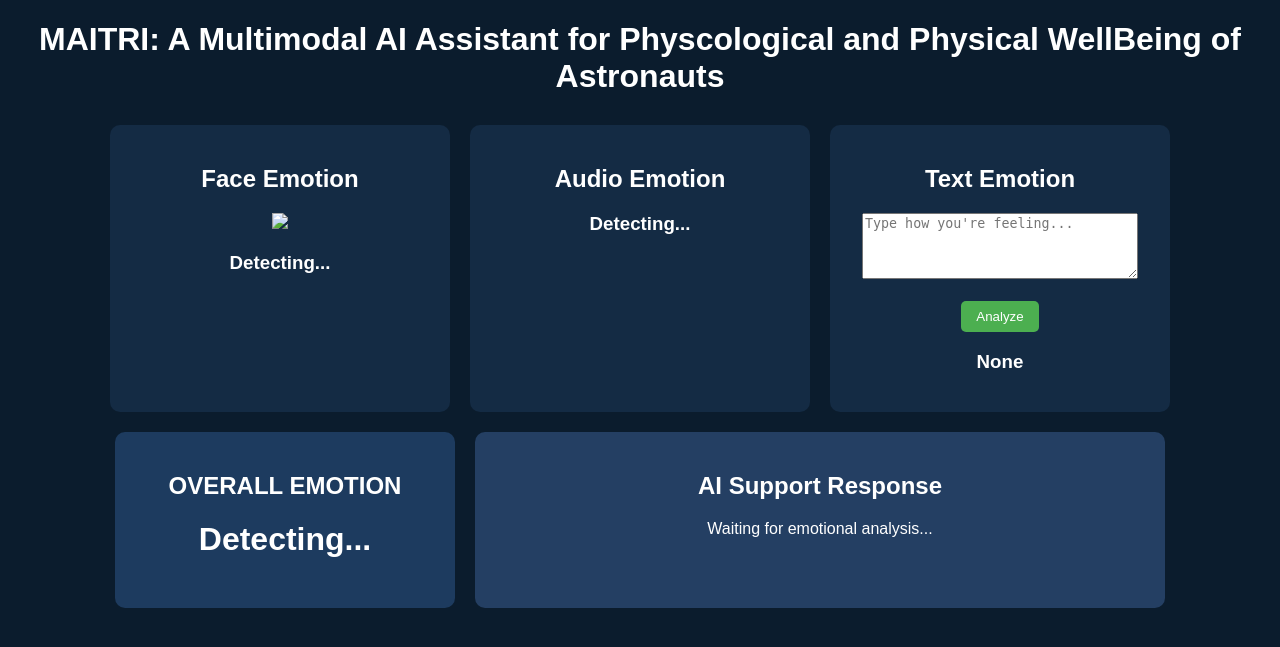
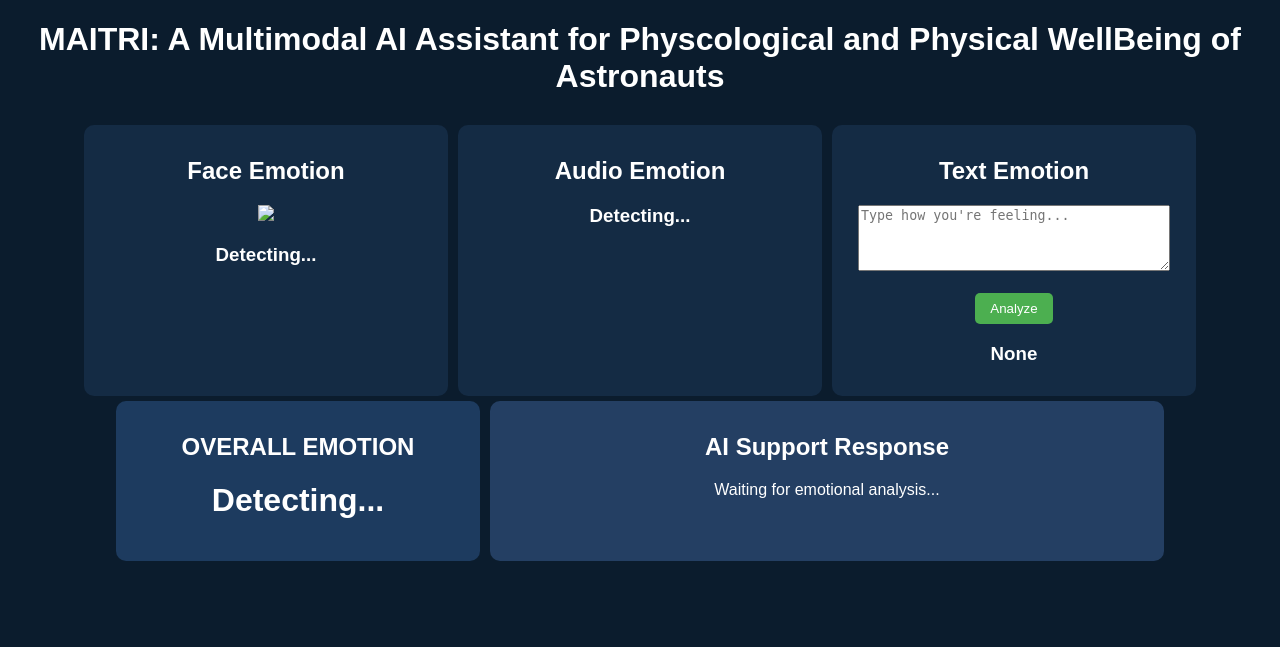
Before and after one commit to ksampathreddy/MAITRI-AI-Assistant, a Python web app: template templates/index.html in a window 1280 px wide. Shown: the top 647 px of the page. Run offline with Jinja, Linux system fonts and the light colour scheme; the template is opened without the code that fills it, so the values that code supplies are empty.

Commit message:
modified

```diff
--- a/app.py
+++ b/app.py
@@ -171,7 +171,9 @@ def generate_response():
             latest_face_emotion,
             latest_audio_emotion,
             latest_text_emotion,
-            latest_user_text
+            if (!isGenerating) {
+    document.getElementById("aiResponse").innerHTML = data.response;
+}
         )
 
         print("LLM RESPONSE:", latest_ai_response)
--- a/templates/index.html
+++ b/templates/index.html
@@ -1,7 +1,10 @@
     <!DOCTYPE html>
     <html>
     <head>
-    <title>MAITRI</title>
+        <link rel="icon" href="../static/image.png" type="image/x-icon">
+        <meta charset="UTF-8">
+        <meta name="viewport" content="width=device-width, initial-scale=1.0">
+        <title>MAITRI AI Assistant</title>
         <style>
             body {
                 font-family: Arial;
@@ -14,14 +17,14 @@
                 display: flex;
                 flex-wrap: wrap;
                 justify-content: center;
-            gap: 20px;
+                gap: 5px 10px;
             }
 
             .box {
                 background: #142b44;
-            padding: 20px;
+                padding: 12px;
                 border-radius: 10px;
-            width: 300px;
+                width: 340px;
             }
 
             .overall {
```
Also changed, not shown: llm/response_generator.py (+11 -3 lines), static/image.png (added), 4 other files. Lines whose indentation alone changed are shown as unchanged.
